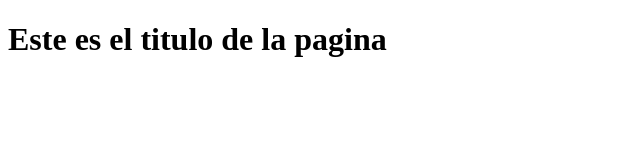
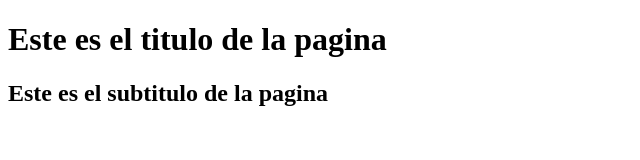
Before and after one commit to enriquemorfin/gitStart, a plain HTML site: page index.html in a window 1280 px wide. Shown: the whole page, without its empty margins (0-640 px from the left). Drawn offline with Linux system fonts and the light colour scheme.

Commit message:
agregado el subtitutlo de la pagina

```diff
--- a/index.html
+++ b/index.html
@@ -4,6 +4,7 @@
   <title>GitStart</title>
 </head>
 <body>
-<h1>Este es el titulo de la pagina</h1>
+  <h1>Este es el titulo de la pagina</h1>
+    <h2>Este es el subtitulo de la pagina</h2>
 </body>
 </html>
```
